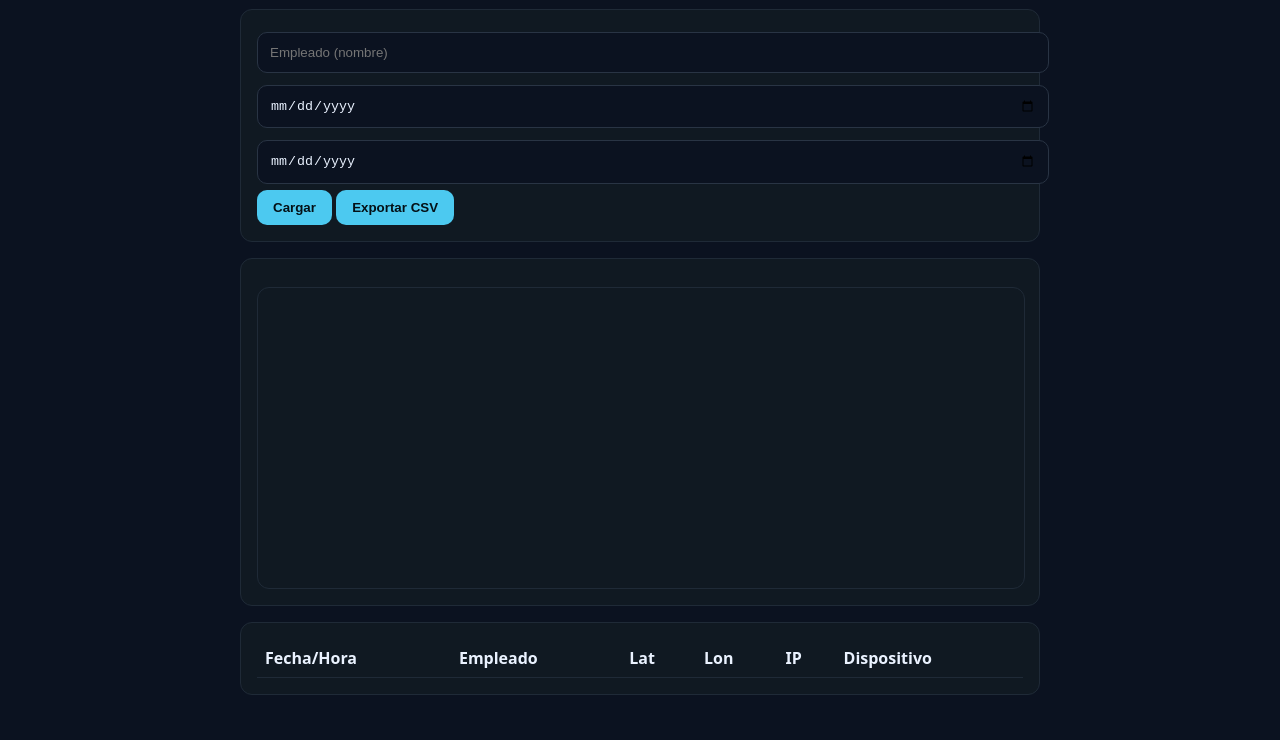
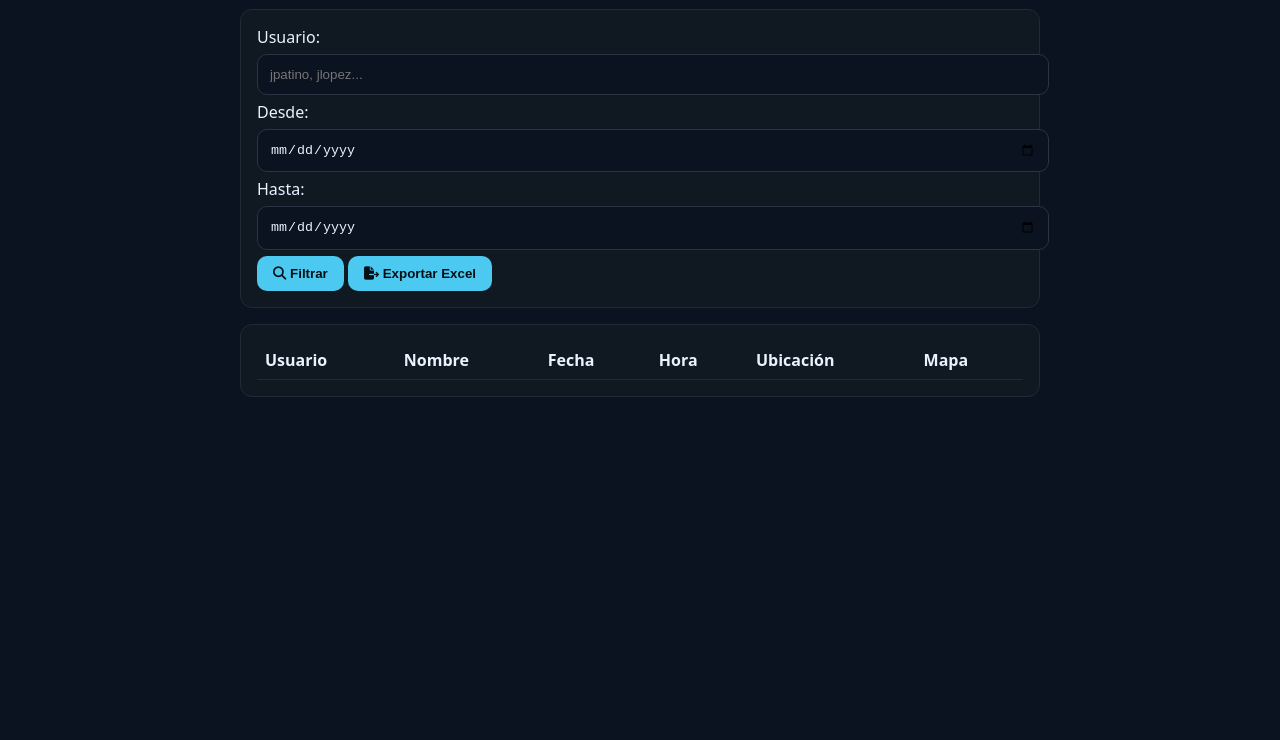
Before and after one commit to JL917-P/asistencia-backend, a website: page frontend-admin/index.html in a window 1280 px wide. Shown: the part 60-800 px from the top of the page. Drawn offline with Linux system fonts and the light colour scheme; no server answers.

Commit message:
Update index.html

```diff
--- a/frontend-admin/index.html
+++ b/frontend-admin/index.html
@@ -1,49 +1,75 @@
-<!doctype html>
+<!DOCTYPE html>
 <html lang="es">
 <head>
-  <meta charset="utf-8" />
-  <meta name="viewport" content="width=device-width,initial-scale=1" />
-  <title>Centro de Control de Asistencia</title>
+<meta charset="UTF-8">
+<meta name="viewport" content="width=device-width, initial-scale=1">
+<title>Panel de Asistencias – Admin</title>
 <link rel="stylesheet" href="style.css">
+
+<!-- Iconos -->
+<link rel="stylesheet" href="https://cdnjs.cloudflare.com/ajax/libs/font-awesome/6.5.0/css/all.min.css">
 </head>
+
 <body>
+
+<header>
+  <h1><i class="fa-solid fa-building-user"></i> Panel de Asistencias</h1>
+</header>
+
 <main>
-    <h1>Centro de Control</h1>
-    <section>
-      <div class="filters">
-        <input id="f-user" placeholder="Empleado (nombre)" />
-        <input id="f-from" type="date" />
-        <input id="f-to" type="date" />
-        <button id="btn-load">Cargar</button>
-        <button id="btn-export">Exportar CSV</button>
+
+  <!-- FILTROS -->
+  <section class="filters">
+    <div class="filter-group">
+      <label>Usuario:</label>
+      <input type="text" id="f-user" placeholder="jpatino, jlopez...">
     </div>
+
+    <div class="filter-group">
+      <label>Desde:</label>
+      <input type="date" id="f-start">
+    </div>
+
+    <div class="filter-group">
+      <label>Hasta:</label>
+      <input type="date" id="f-end">
+    </div>
+
+    <button id="btn-filter" class="btn-primary">
+      <i class="fa-solid fa-magnifying-glass"></i> Filtrar
+    </button>
+
+    <button id="btn-export" class="btn-secondary">
+      <i class="fa-solid fa-file-export"></i> Exportar Excel
+    </button>
   </section>
 
-    <section>
-      <div id="map-wrap" class="map"></div>
-    </section>
-
-    <section>
+  <!-- TABLA -->
+  <section class="table-container">
     <table id="tbl">
       <thead>
         <tr>
-            <th>Fecha/Hora</th>
-            <th>Empleado</th>
-            <th>Lat</th>
-            <th>Lon</th>
-            <th>IP</th>
-            <th>Dispositivo</th>
+          <th>Usuario</th>
+          <th>Nombre</th>
+          <th>Fecha</th>
+          <th>Hora</th>
+          <th>Ubicación</th>
+          <th>Mapa</th>
         </tr>
       </thead>
       <tbody></tbody>
     </table>
   </section>
+
 </main>
 
-  <!-- Cargar primero la configuración -->
-  <script src="config.js"></script>
+<!-- APP_CONFIG (cambiar si tu URL cambia) -->
+<script>
+window.APP_CONFIG = {
+  BACKEND: "https://asistencia-backend-dkn9.onrender.com"
+};
+</script>
 
-  <!-- Luego el código principal -->
 <script src="admin.js"></script>
 </body>
 </html>
```
Lines whose indentation alone changed are shown as unchanged.
